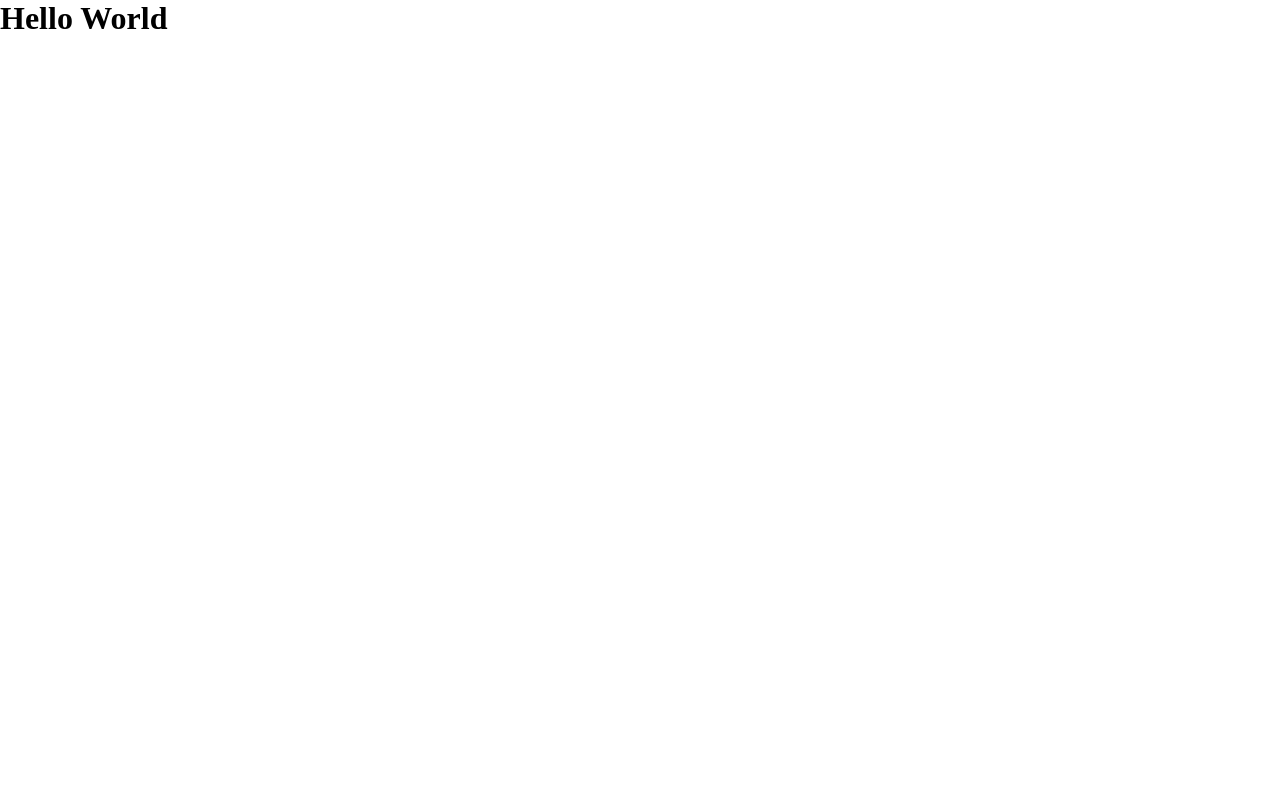
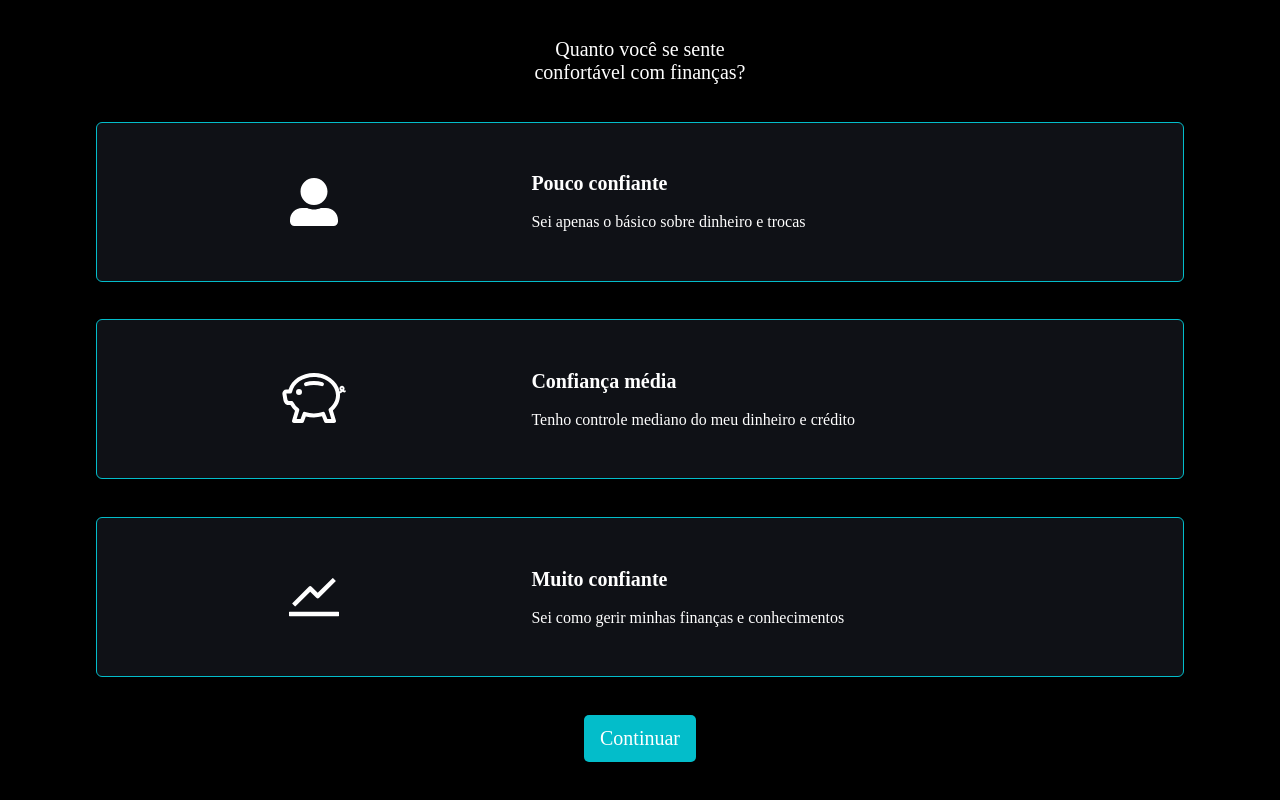
Before and after one commit to GustavoGaldino/FinAumente, a React (Create React App) app in the folder app/: page / in a window 1280 px wide. Built offline with nearby package versions, Linux system fonts and the light colour scheme; the HTML template or start-up script is replaced by a standard one.

Commit message:
Added first version of web app

```diff
--- a/app/package.json
+++ b/app/package.json
@@ -8,6 +8,8 @@
     "@testing-library/user-event": "^12.1.10",
     "react": "^17.0.2",
     "react-dom": "^17.0.2",
+    "react-icons": "^4.3.1",
+    "react-router-dom": "^6.0.2",
     "react-scripts": "4.0.3",
     "web-vitals": "^1.0.1"
   },
--- a/app/src/App.js
+++ b/app/src/App.js
@@ -1,11 +1,17 @@
+import { Routes, BrowserRouter as Router, Route } from 'react-router-dom'
+
+import Nivel from './Pages/Nivel/Nivel'
+
 import './assets/styles/global.css'
 
 function App() {
-  return (
-    <div className="App">
-      <h1>Hello World</h1>
-    </div>
-  );
+	return (
+		<Router>
+			<Routes>
+				<Route path="/" element={ <Nivel /> } />
+			</Routes>
+		</Router>
+	);
 }
 
 export default App;
--- /dev/null
+++ b/app/src/Pages/Nivel/Nivel.css
@@ -0,0 +1,51 @@
+.nivel-container{
+    display: flex;
+    justify-content: space-evenly;
+    align-items: center;
+    flex-direction: column;
+    height: 100vh;
+    width: 100vw;
+    background-color: #000;
+    color: white;
+}
+
+.question-div{
+    text-align: center;
+    font-size: 1.25rem;
+}
+
+.nivel-card {
+    display: flex;
+    flex-direction: row;
+    justify-content: space-around;
+    align-items: center;
+    width: 85vw;
+    height: 20vh;
+    background-color: var(--dark-contrast);
+    border: 1px solid var(--aqua-main);
+    border-radius: 6px;
+}
+
+.nivel-btn{
+    padding: .75rem 1rem;
+    font-size: 1.25rem;
+    background-color: var(--aqua-main);
+    border-radius: 5px;
+}
+
+.icon-div{
+    width: 40%;
+    height: 100%;
+    display: flex;
+    justify-content: center;
+    align-items: center;
+}
+
+.card-info {
+    width: 60%;
+    height: 100%;
+    display: flex;
+    justify-content: center;
+    flex-direction: column;
+    text-align: left;
+}
--- /dev/null
+++ b/app/src/Pages/Nivel/Nivel.js
@@ -0,0 +1,44 @@
+import React from 'react'
+
+import './Nivel.css'
+
+import { AiOutlineStock } from 'react-icons/ai'
+
+import { FaUserAlt } from 'react-icons/fa'
+
+import { BsPiggyBank } from 'react-icons/bs'
+
+import NivelCard from './NivelCard';
+
+const Nivel = () => {
+    return (
+        <div className="nivel-container">
+            <div className="question-div">
+                <span>Quanto você se sente <br /> confortável com finanças? </span>
+            </div>
+            <NivelCard
+                title = "Pouco confiante"
+                description = "Sei apenas o básico sobre dinheiro e trocas"
+            >
+                <FaUserAlt style={{fontSize: "3rem"}} />
+            </NivelCard>
+            <NivelCard
+                title = "Confiança média"
+                description = "Tenho controle mediano do meu dinheiro e crédito"
+            >
+                <BsPiggyBank style={{fontSize: "4rem"}} />
+            </NivelCard>
+            <NivelCard
+                title = "Muito confiante"
+                description = "Sei como gerir minhas finanças e conhecimentos"
+            >
+                <AiOutlineStock style={{fontSize: "4rem"}} />
+            </NivelCard>
+            <button className="nivel-btn">
+                Continuar
+            </button>
+        </div>
+    );
+}
+
+export default Nivel;
--- /dev/null
+++ b/app/src/Pages/Nivel/NivelCard.js
@@ -0,0 +1,18 @@
+import React from 'react'
+
+const NivelCard = ({ children, title, description }) => {
+    return (
+        <div className="nivel-card">
+            <div className="icon-div" >
+                { children }
+            </div>
+            <div className="card-info">
+                <h1>{title}</h1>
+                <br></br>
+                <span>{description}</span>
+            </div>
+        </div>
+    )
+}
+
+export default NivelCard;
--- a/app/src/assets/styles/global.css
+++ b/app/src/assets/styles/global.css
@@ -1,5 +1,19 @@
+:root {
+    --aqua-main: #03bdca;
+    --dark-contrast: #0F1116;
+}
+
+h1 {
+    font-size: 1.25rem;
+}
+
 * {
     margin: 0;
     padding: 0;
     box-sizing: border-box;
 }
+
+button {
+    all: unset;
+    cursor: pointer;
+}
```
Also changed, not shown: 1 other file (tests, documents, lock files or other folders).
